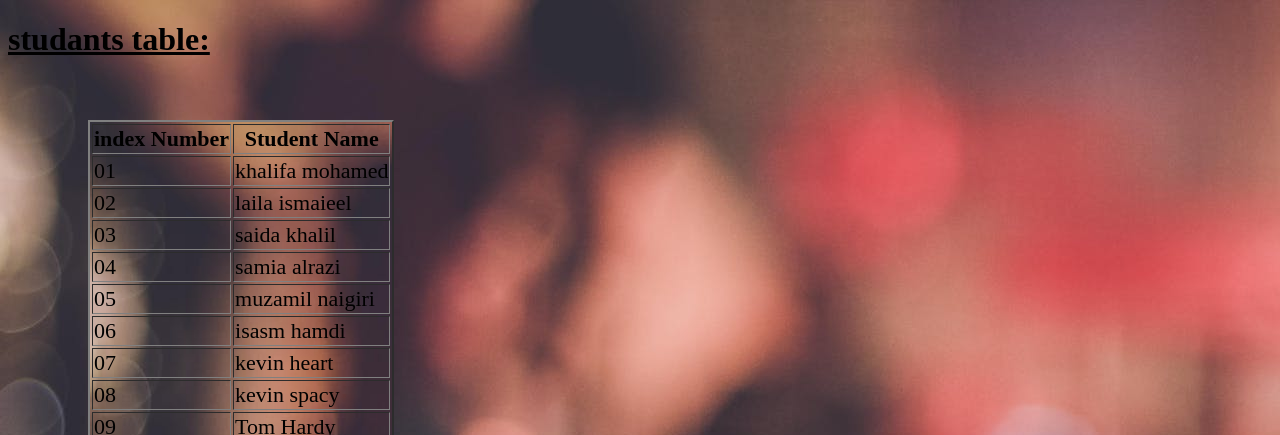
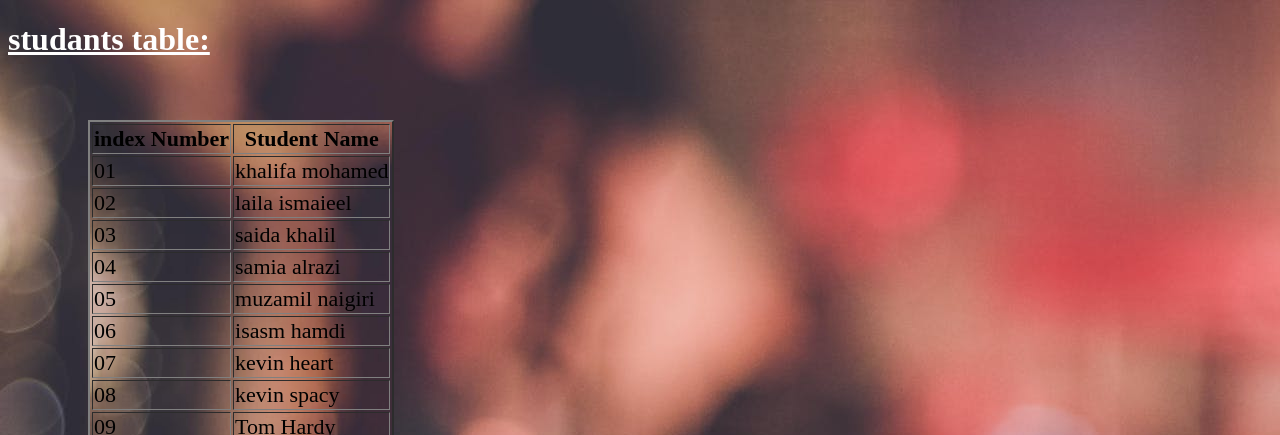
Before and after one commit to 5vlifa/khalifaassignment, a plain HTML site: page studants list.html in a window 1280 px wide. Shown: the top 435 px of the page. Drawn offline with Linux system fonts and the light colour scheme.

Commit message:
Update studants list.html

```diff
--- a/studants list.html
+++ b/studants list.html
@@ -4,7 +4,7 @@
     <title>Student List</title>
 </head>
 <body  background="mohamedkhalifa.jpeg">
-    <h1><b><u>studants table:</u></b></h1>
+    <h1 style="color:white"><b><u>studants table:</u></b></h1>
     <div style="position: relative; left:80px; top:40px">
  <table border="2"
  background="mohamedkhalifa.jpeg"
```
